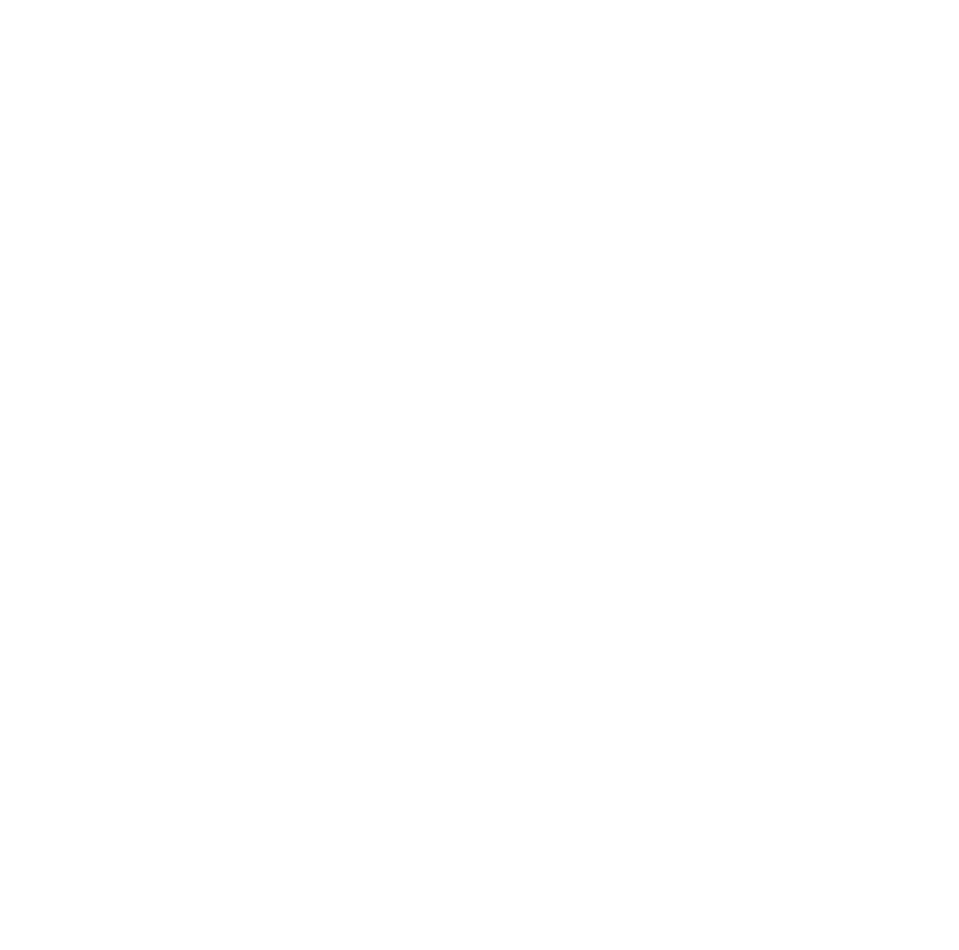
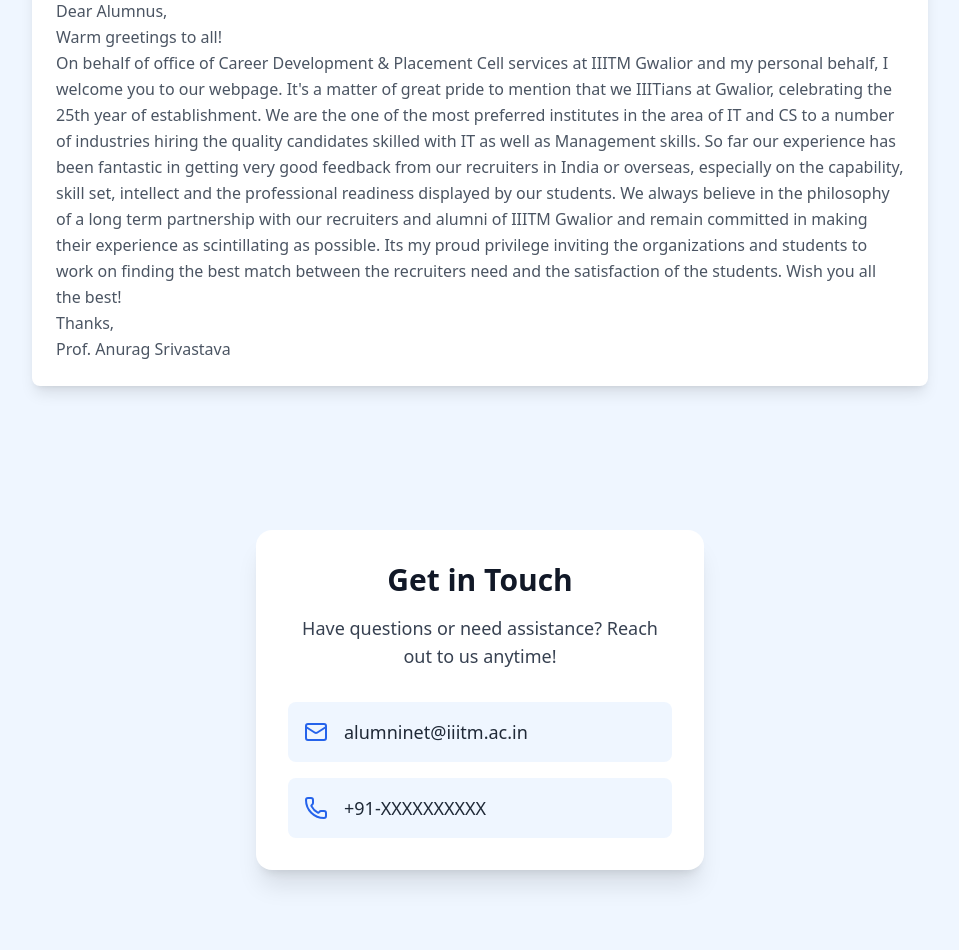
Before and after one commit to ROKUMATE/alumini-meet-, a React (Vite) app: page / in a window 1280 px wide. Shown: the part 4628-5578 px from the top of the page, without its empty margins (160-1119 px from the left). Before the commit the page ends 3624 px from the top, so only its background shows below. Built offline with nearby package versions, Linux system fonts and the light colour scheme.

Commit message:
made message and contact component

```diff
--- a/package.json
+++ b/package.json
@@ -13,6 +13,7 @@
     "@tabler/icons-react": "^3.28.1",
     "clsx": "^2.1.1",
     "framer-motion": "^11.18.1",
+    "lucide-react": "^0.474.0",
     "react": "^18.3.1",
     "react-dom": "^18.3.1",
     "tailwind": "^4.0.0",
--- a/src/App.tsx
+++ b/src/App.tsx
@@ -5,6 +5,8 @@
 import Network from './components/Network';
 import Donate from './components/Donate';
 import Footer from './components/Footer';
+import Message from './components/Message';
+import Contact from './components/Contact';
 // import Images from './components/StarterImages';
 // import TimeLines from './components/TimeLine';
 // import Poster from "./components/Poster";
@@ -22,6 +24,8 @@
                 <Campus />
                 <Network />
                 <Donate />
+                <Message />
+                <Contact />
             </main>
             <Footer />
         </div>
--- /dev/null
+++ b/src/components/Contact.tsx
@@ -0,0 +1,35 @@
+// import React from 'react';
+import { Mail, Phone } from 'lucide-react';
+
+const ContactCard = () => {
+    return (
+        <section className="bg-blue-50 py-20 px-6 sm:px-8">
+            <div className="max-w-md mx-auto bg-white shadow-xl rounded-2xl p-8">
+                <h2 className="text-3xl font-bold text-gray-900 text-center">
+                    Get in Touch
+                </h2>
+                <p className="mt-4 text-lg text-gray-700 text-center">
+                    Have questions or need assistance? Reach out to us anytime!
+                </p>
+                <div className="mt-8">
+                    <div className="flex items-center gap-4 bg-blue-50 rounded-lg p-4">
+                        <Mail className="text-blue-600 w-6 h-6" />
+                        <a
+                            href="mailto:alumninet@iiitm.ac.in"
+                            className="text-lg font-medium text-gray-800 hover:text-blue-600 transition">
+                            alumninet@iiitm.ac.in
+                        </a>
+                    </div>
+                    <div className="mt-4 flex items-center gap-4 bg-blue-50 rounded-lg p-4">
+                        <Phone className="text-blue-600 w-6 h-6" />
+                        <p className="text-lg font-medium text-gray-800">
+                            +91-XXXXXXXXXX
+                        </p>
+                    </div>
+                </div>
+            </div>
+        </section>
+    );
+};
+
+export default ContactCard;
--- /dev/null
+++ b/src/components/Message.tsx
@@ -0,0 +1,63 @@
+import React from 'react';
+
+const Message = () => {
+  return (
+    <section className="py-16 px-4 bg-blue-50">
+      <div className="max-w-4xl mx-auto">
+        <div className="flex flex-col gap-8">
+          {/* First Card */}
+          <div className="bg-white rounded-lg shadow-lg overflow-hidden">
+            <div className="h-[300px]">
+              <img
+                src="https://www.cdpcelliiitmg.info/images/director.jpg"
+                alt="First message"
+                className="w-full h-full object-contain"
+              />
+            </div>
+            <div className="p-6">
+              <h3 className="text-2xl font-bold mb-4">Message from Director</h3>
+              <p className="text-gray-600 leading-relaxed">
+                Dear Alumnus,<br />
+
+Warm greetings to all! <br />
+
+Here at ABV-IIITM, we have stayed together as a family having each other's back throughout one's journey in this institute. It gives me immense pleasure to welcome you all on the ABV-IIITM Alumni Portal which acts as a marvelous common platform for all the alumni of our institute present at different corners of the world to meet and share about their journeys of life. We look forward to the alumni to connect with their Alma Mater. It would give us immense joy to stay connected with you all. The portal here provides with innumerable features that will enable you to stay connected with us and help you commemorate your time here at ABV-IIITM. Looking forward that all will join us on this Alumni Portal and will also help in getting connected with your other batch mates. <br />
+
+Thanks,
+<br />
+Prof. Sri Niwas Singh
+              </p>
+            </div>
+          </div>
+
+          {/* Second Card */}
+          <div className="bg-white rounded-lg shadow-lg overflow-hidden">
+            <div className="h-[300px]">
+              <img
+                src="https://www.cdpcelliiitmg.info/images/coordinator.png"
+                alt="Second message"
+                className="w-full h-full object-contain"
+              />
+            </div>
+            <div className="p-6">
+              <h3 className="text-2xl font-bold mb-4">Message from Dean, Alumni and External Relations</h3>
+              <p className="text-gray-600 leading-relaxed">
+                                Dear Alumnus,<br />
+
+Warm greetings to all! <br />
+
+On behalf of office of Career Development & Placement Cell services at IIITM Gwalior and my personal behalf, I welcome you to our webpage. It's a matter of great pride to mention that we IIITians at Gwalior, celebrating the 25th year of establishment. We are the one of the most preferred institutes in the area of IT and CS to a number of industries hiring the quality candidates skilled with IT as well as Management skills. So far our experience has been fantastic in getting very good feedback from our recruiters in India or overseas, especially on the capability, skill set, intellect and the professional readiness displayed by our students. We always believe in the philosophy of a long term partnership with our recruiters and alumni of IIITM Gwalior and remain committed in making their experience as scintillating as possible. Its my proud privilege inviting the organizations and students to work on finding the best match between the recruiters need and the satisfaction of the students. Wish you all the best! <br />
+
+Thanks,
+<br />
+Prof. Anurag Srivastava
+              </p>
+            </div>
+          </div>
+        </div>
+      </div>
+    </section>
+  );
+};
+
+export default Message;
```
Also changed, not shown: 1 other file (tests, documents, lock files or other folders).
